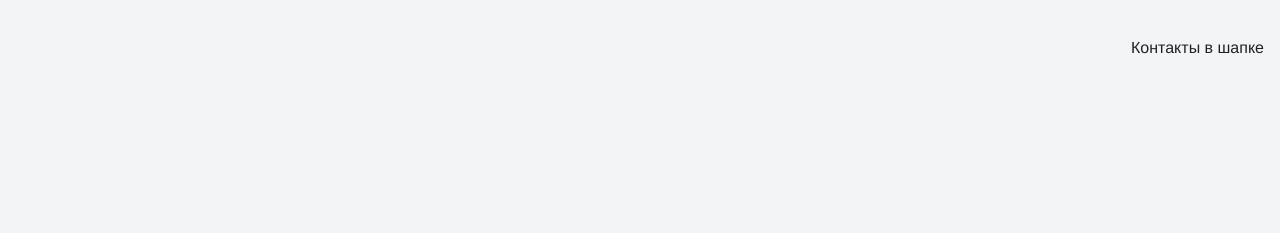
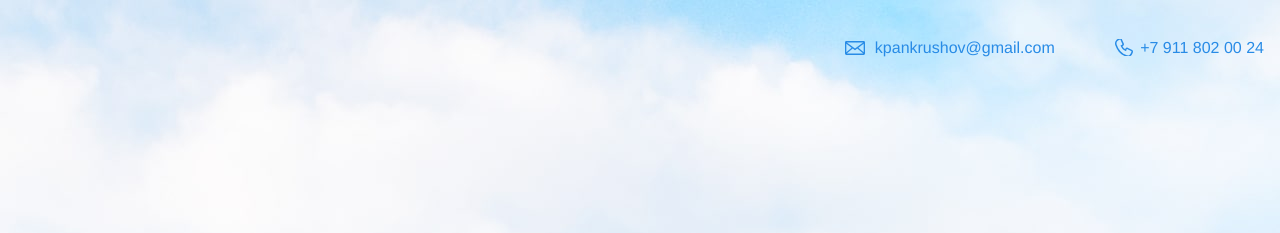
Before and after one commit to Kirill-gif-ux/gidraschet, a plain HTML site: page index.html in a window 1280 px wide. Shown: the top 233 px of the page. Drawn offline with Linux system fonts and the light colour scheme.

Commit message:
Change page

```diff
--- a/index.html
+++ b/index.html
@@ -10,7 +10,8 @@
   <body>
     <header class="page-header">
       <div class="container">
-      Контакты в шапке
+        <a class = "header-email"href="mailto:kpankrushov@gmail.com">kpankrushov@gmail.com</a>
+      <a class ="header-phone"href="tel:+79118020024">+7 911 802 00 24</a>
     </div class="container">
     </header>
 
```
Also changed, not shown: files/project.jpg (added), files/user.jpg (added), img/hero-bg.jpg (added), img/icon-css.svg (added), img/icon-email-footer.svg (added), img/icon-email-header.svg (added), img/icon-html.svg (added), img/icon-phone-footer.svg (added), img/icon-phone-header.svg (added), style.css (line endings or trailing spaces).
